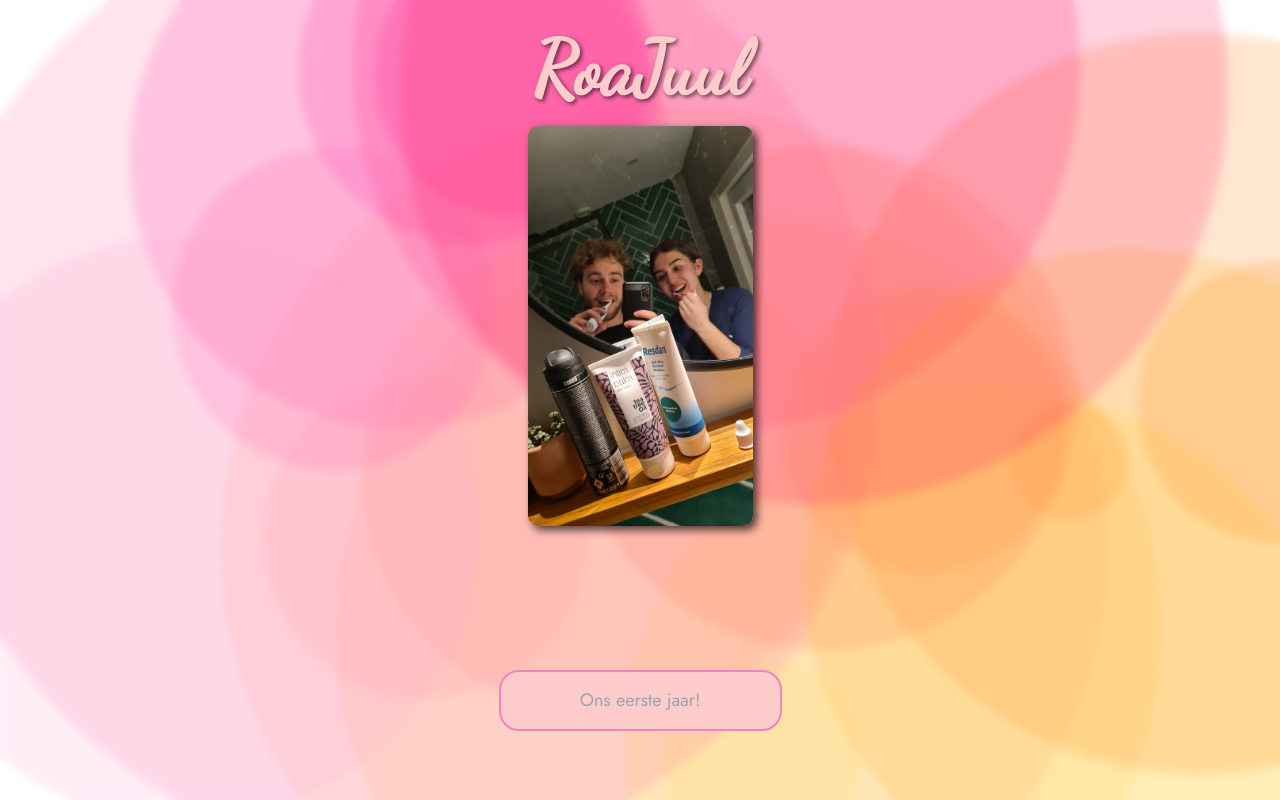
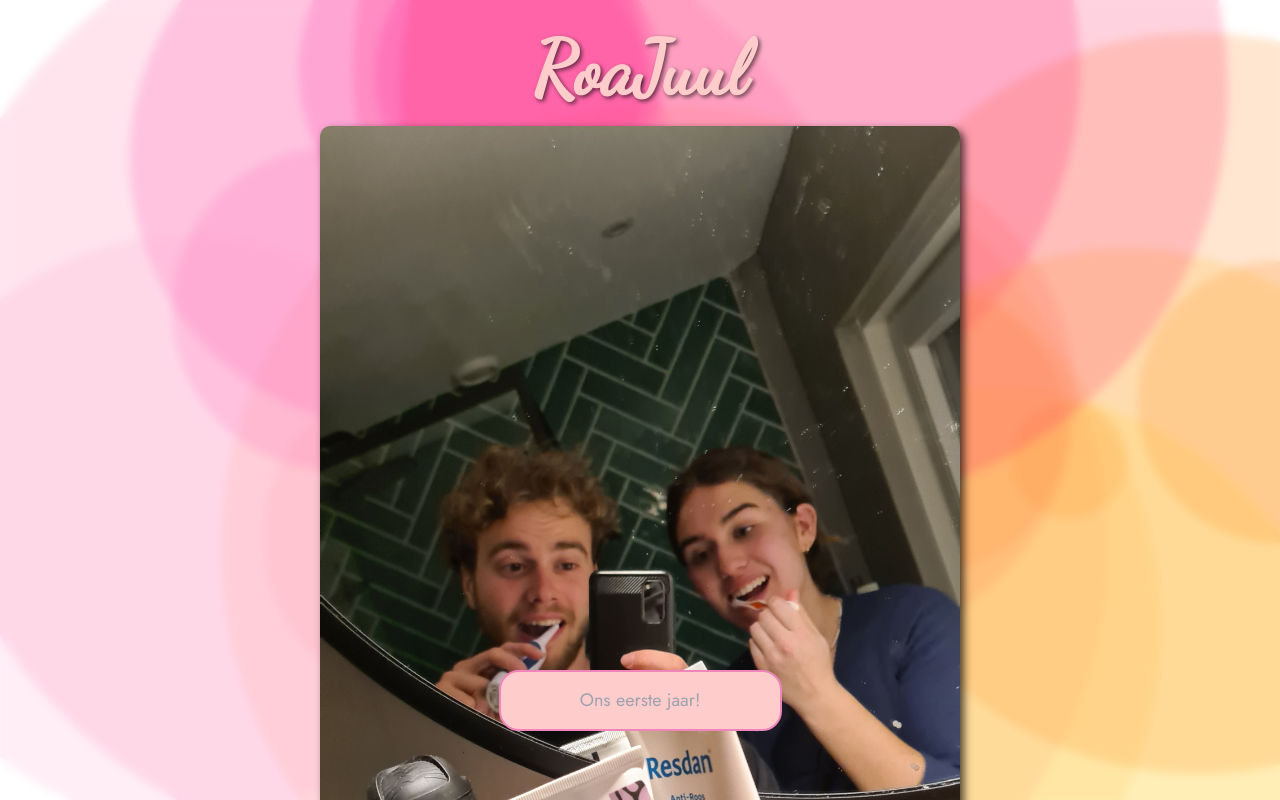
Before and after one commit to RoaRos2808/RoaJuul, a React (Create React App) app: page / in a window 1280 px wide. Shown: the top 800 px of the page. Built offline with nearby package versions, Linux system fonts and the light colour scheme; a web font is replaced by a local one.

Commit message:
Added picture to HomePage

```diff
--- a/package.json
+++ b/package.json
@@ -16,6 +16,7 @@
     "@types/react": "^18.2.33",
     "@types/react-dom": "^18.2.14",
     "react": "^18.2.0",
+    "react-awesome-reveal": "^4.2.6",
     "react-dom": "^18.2.0",
     "react-icons": "^4.11.0",
     "react-router-dom": "^6.18.0",
--- a/src/pages/HomePage/HomePage.module.css
+++ b/src/pages/HomePage/HomePage.module.css
@@ -22,18 +22,23 @@
       align-items: center;
       justify-content: center;
       color: #ffcccc;
-      padding-bottom: 200px;
+      padding-bottom: 100px;
       text-shadow: 2px 2px 4px rgba(0, 0, 0, 0.6);
     }
 
     .front_image {
       background: url("/public/images/bg_bggenerator_com2.png") no-repeat fixed center/cover;
       max-width: 80%;
-      height: 50%;
+      max-height: 100%;
       border-radius: 10px;
       box-shadow: 4px 4px 8px rgba(0, 0, 0, 0.7);
       padding: 20px;
       color: #ffdfdf;
+
+      .image {
+        border-radius: 10px;
+        margin-top: 10px;
+      }
     }
   }
 
--- a/src/pages/HomePage/HomePage.tsx
+++ b/src/pages/HomePage/HomePage.tsx
@@ -1,5 +1,6 @@
 import React from 'react';
 import styles from './HomePage.module.css';
+import { Fade } from 'react-awesome-reveal';
 
 // interface HomePageProps {
 //     path: string;
@@ -13,14 +14,17 @@ const HomePage: React.FC = () => {
           <div>
             <h1>RoaJuul</h1>
           </div>
-          <div className={styles.front_image}>
+          <Fade delay={250} className={styles.front_image}>
+            <div>
               <p>
                 Het is inmiddels een jaar geleden dat wij elkaar ontmoet hebben, en dit
                 bracht mij op het idee om een website te maken met onze leukste herinneringen!
                 In de timeline heb ik al onze leuke datums op chronologische volgorde gezet, met
                 kleine verhaaltjes vanuit mijn perspectief :)
               </p>
+              <img src={"/images/20230812_142406.jpg"} className={styles.image} />
             </div>
+          </Fade>
           {/* <img src={"/images/bg_bggenerator_com4.png"} className={styles.front_image} /> */}
         </div>
       </div>
--- a/src/pages/OnboardingPage/OnboardingPage.module.css
+++ b/src/pages/OnboardingPage/OnboardingPage.module.css
@@ -38,8 +38,11 @@
       .front_image {
         max-width: 50%;
         height:50%;
-        border-radius: 10px;
-        box-shadow: 4px 4px 8px rgba(0, 0, 0, 0.7);
+
+        ._img {
+          border-radius: 10px;
+          box-shadow: 4px 4px 8px rgba(0, 0, 0, 0.7);
+        }
       }
 
       .romantic_button {
--- a/src/pages/OnboardingPage/OnboardingPage.tsx
+++ b/src/pages/OnboardingPage/OnboardingPage.tsx
@@ -1,5 +1,6 @@
 import React, { useState } from 'react';
 import styles from './OnboardingPage.module.css';
+import { Fade } from 'react-awesome-reveal';
 
 // interface HomePageProps {
 //     path: string;
@@ -34,10 +35,15 @@ const OnboardingPage: React.FC<Props> = ({onChildEvent}) => {
         <div className={styles.body}>
           <div className={styles.top}>
             <div>
+              <Fade delay={500} duration={2000}>
                 <h1>RoaJuul</h1>
+              </Fade>
             </div>
-            <img src={"/images/20230408_232501.jpg"} className={styles.front_image} />
+            <Fade delay={1500} duration={2000} className={styles.front_image}>
+              <img src={"/images/20230408_232501.jpg"} className={styles._img} />
+            </Fade>
           </div>
+          <Fade delay={3000} duration={500}>
             <input
               type="text"
               id="textInput"
@@ -47,6 +53,7 @@ const OnboardingPage: React.FC<Props> = ({onChildEvent}) => {
               className={styles.romantic_input}
               placeholder="Ons eerste jaar!"
             />
+          </Fade>
         {/* <button onClick={handleClick} className={styles.romantic_button}>Ons eerste jaar!</button> */}
         </div>
       </div>
```
Also changed, not shown: public/images/20230812_142406.jpg (added), 1 other file (tests, documents, lock files or other folders). Lines whose indentation alone changed are shown as unchanged.
